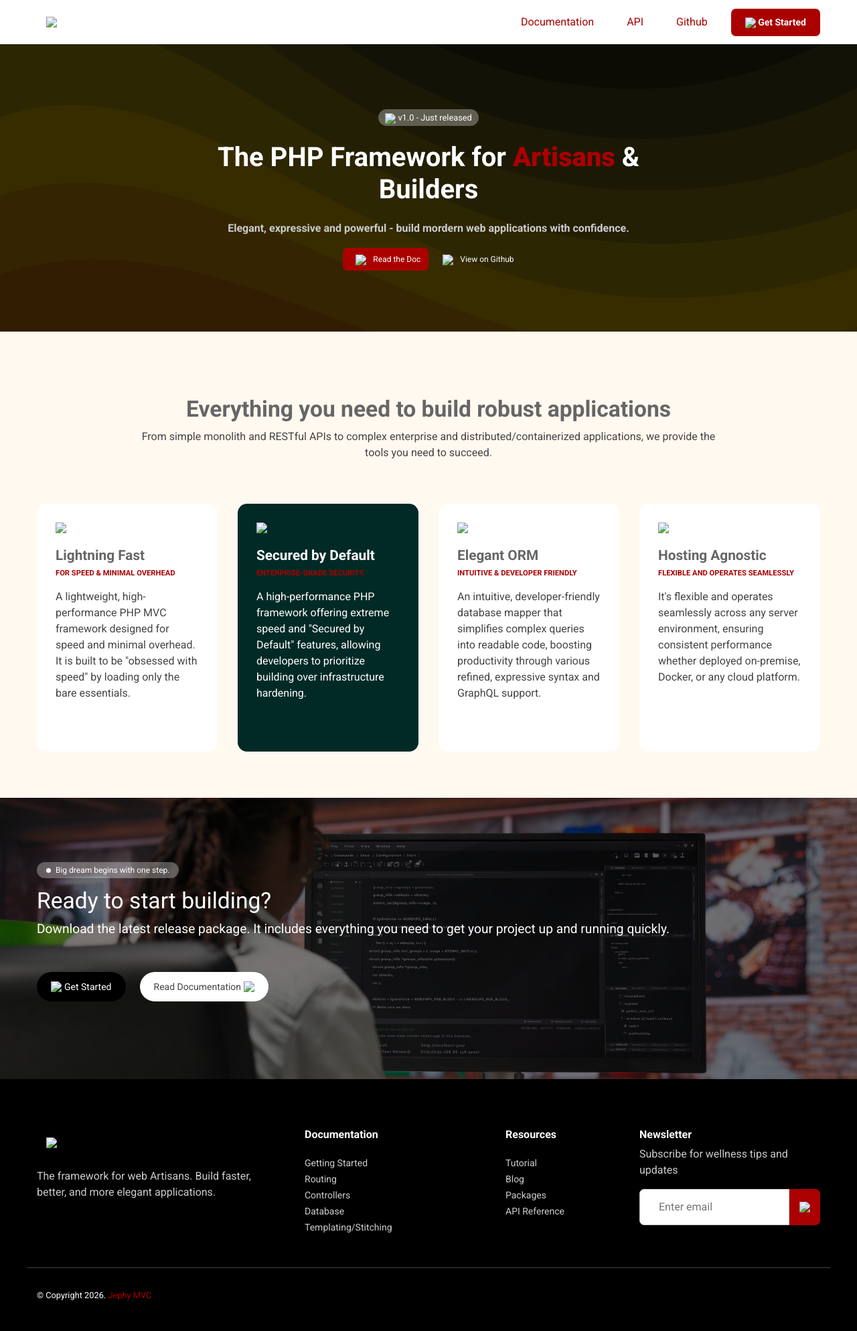
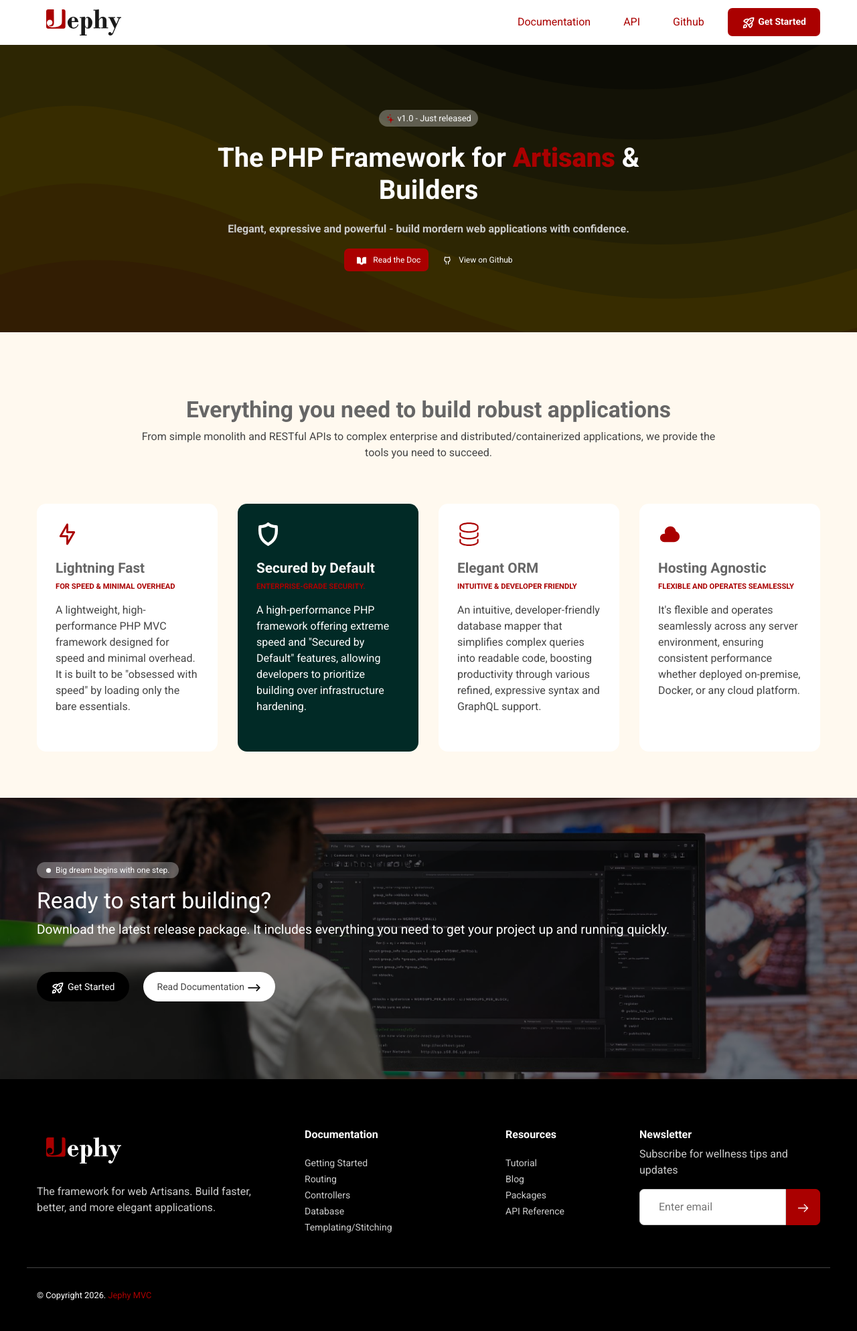
Before and after one commit to jephymvc/documentation, a Jekyll site: the page built from index.md, in a window 1280 px wide. Shown: the whole page at 67% size. Built offline with Jekyll 4.4.1, drawn with Linux system fonts in a browser that asks for light colours; some web fonts are replaced.

Commit message:
Updated the config and layout files - 1

```diff
--- a/_config.yml
+++ b/_config.yml
@@ -11,9 +11,9 @@ framework_name: "JephyMVC"
 framework_version: "2.0.0"
 repo_url: "https://jephymvc.github.io/documentation/"
 #   repo_url: "/"
-official_website: "https://jephymvc.github.io/documentation"
-documentation_url: "https://jephymvc.github.io/documentation"
-base_repo_url: "https://jephymvc.github.io/documentation"
+official_website: "https://jephymvc.github.io/documentation/"
+documentation_url: "https://jephymvc.github.io/documentation/"
+base_repo_url: "https://jephymvc.github.io/documentation/"
 discord_url: ""
 twitter_url: ""
 youtube_url: ""
--- a/_layouts/landing.html
+++ b/_layouts/landing.html
@@ -28,10 +28,10 @@
 
 <title>{{ page.title }} | {{ site.title }}</title>
 
-<link rel="shortcut icon" type="image/png" href="{{ site.repo_url }}assets/images/favicon.png">
+<link rel="shortcut icon" type="image/png" href="{{ site.documentation_url }}assets/images/favicon.png">
 <meta name="theme-color" content="#ffffff">
-<link rel="stylesheet" href="{{ site.repo_url }}assets/css/bootstrap.min.css">
-<link rel="stylesheet" href="{{ site.repo_url }}assets/css/style.css">
+<link rel="stylesheet" href="{{ site.documentation_url }}assets/css/bootstrap.min.css">
+<link rel="stylesheet" href="{{ site.documentation_url }}assets/css/style.css">
 
 <style>
 
```
